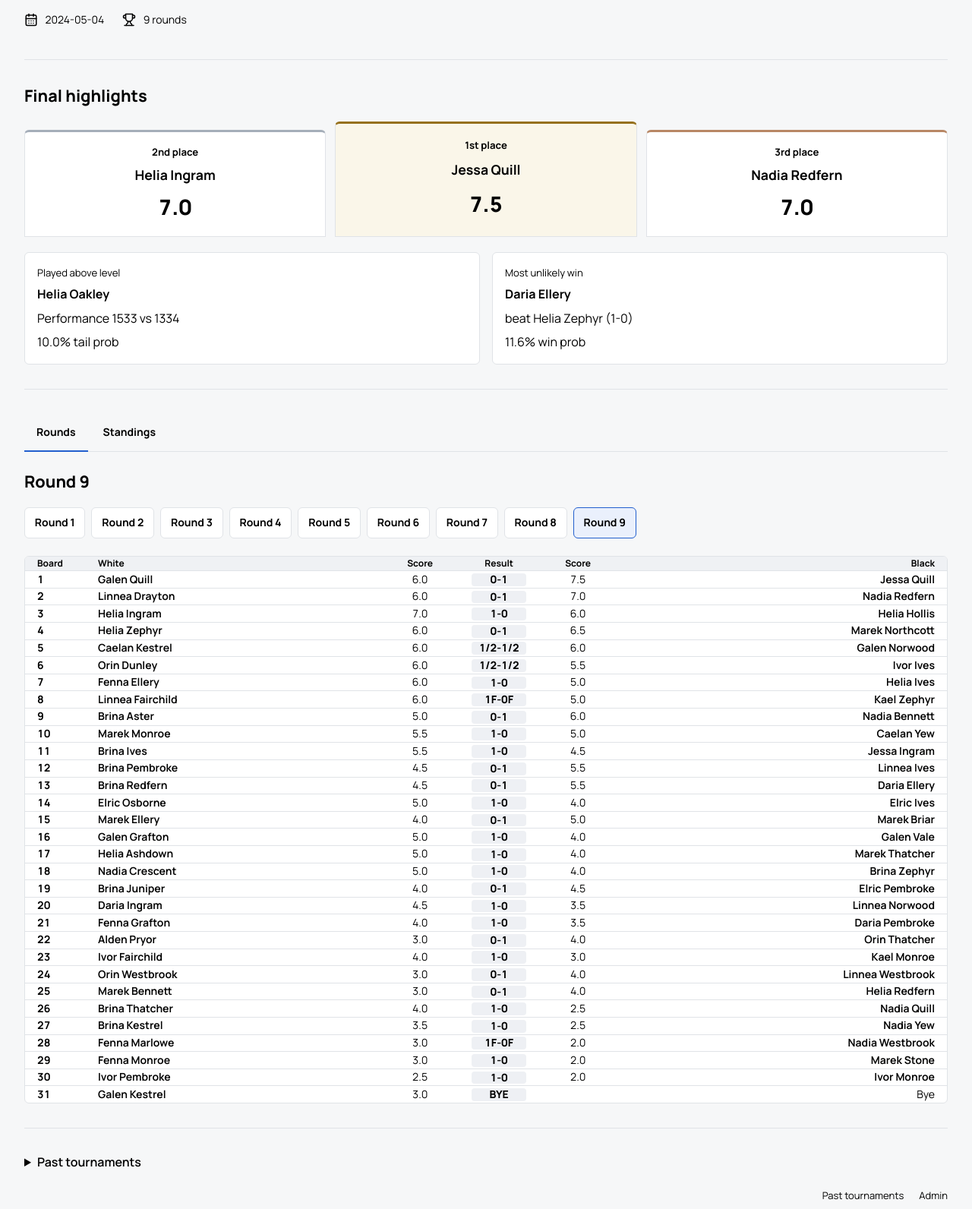
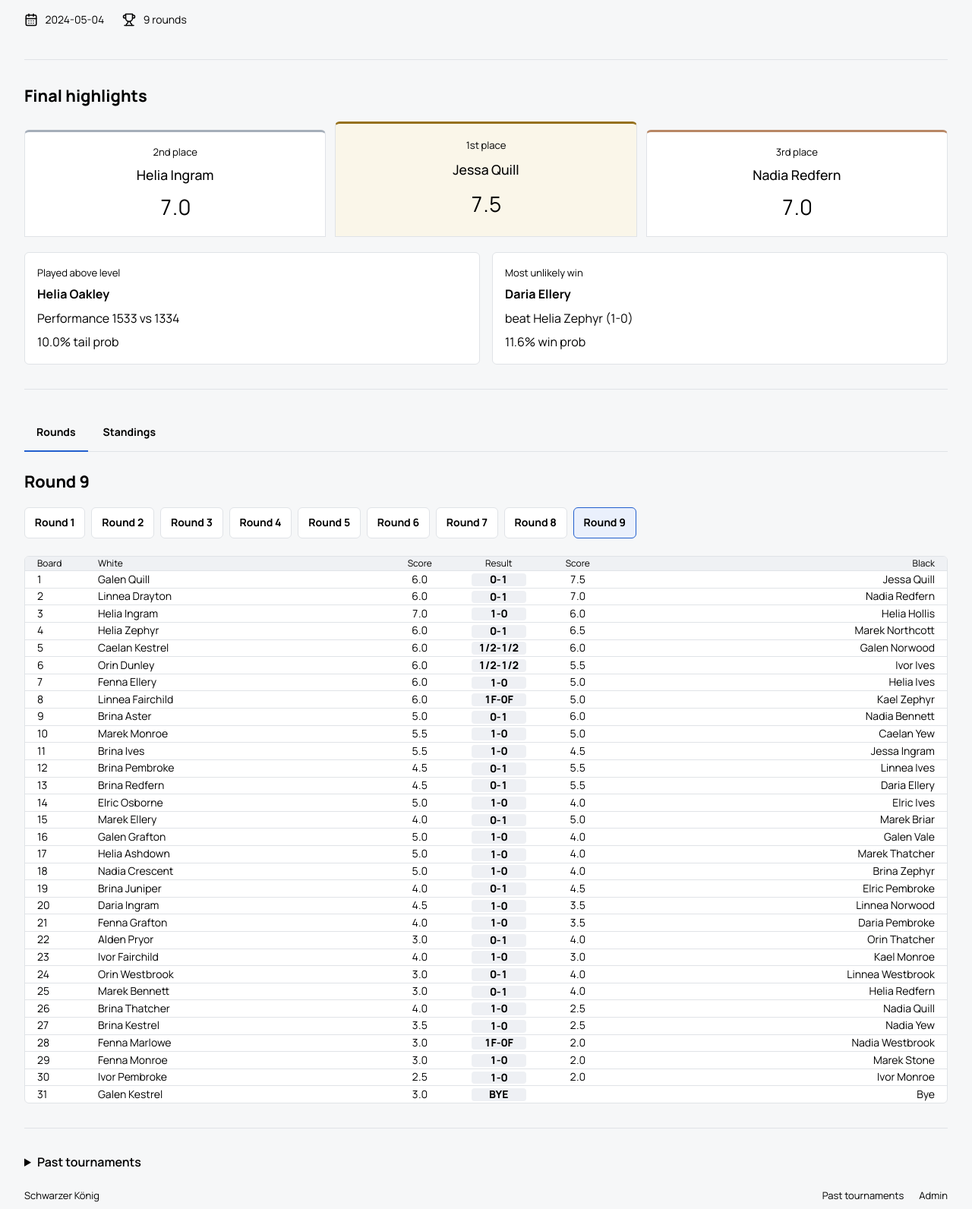
Before and after one commit to JasperDekoninck/ChessTournaments, a Flask app: a page that uses src/flaskr/templates/base.html in a window 1280 px wide. Shown: the part 184-1776 px from the top of the page at 76% size. Run offline with Flask 3, Linux system fonts and the light colour scheme; data comes from the database, SQL or seed files in the repository.

Commit message:
Refine table typography, footer, and tournament email form

```diff
--- a/src/flaskr/static/style.css
+++ b/src/flaskr/static/style.css
@@ -414,7 +414,7 @@ small {
 
 .footer-inner {
   padding-block: 0.5rem;
-  justify-content: flex-end;
+  justify-content: space-between;
 }
 
 .footer-inner a {
@@ -629,6 +629,11 @@ h2 {
   font-weight: 600;
 }
 
+.admin-email-panel .stack-form {
+  max-width: none;
+  margin-top: 1rem;
+}
+
 .rating-job {
   margin-top: 1.5rem;
 }
@@ -805,12 +810,12 @@ button.danger-subtle:hover {
 }
 
 .link-list a > span {
-  font-weight: 700;
+  font-weight: 400;
 }
 
 .link-list a.is-current span {
   color: var(--text);
-  font-weight: 700;
+  font-weight: 500;
 }
 
 .archive-list a:last-child,
@@ -845,7 +850,7 @@ td {
 th {
   color: var(--muted);
   font-size: 0.75rem;
-  font-weight: 700;
+  font-weight: 400;
   background: #eff1f4;
   white-space: nowrap;
 }
@@ -859,7 +864,7 @@ tbody tr:hover {
 }
 
 td a {
-  font-weight: 650;
+  font-weight: 400;
   color: var(--text);
 }
 
@@ -1527,7 +1532,8 @@ tr.is-waitlist .waitlist-note {
 .board-number {
   width: 5rem;
   color: var(--muted);
-  font-weight: 700;
+  font-weight: 400;
+  font-variant-numeric: normal;
 }
 
 .result-label {
@@ -1553,7 +1559,7 @@ tr.is-waitlist .waitlist-note {
   justify-content: center;
   width: 2rem;
   height: 2rem;
-  font-weight: 700;
+  font-weight: 400;
   color: var(--muted);
 }
 
@@ -1576,7 +1582,7 @@ tr.is-waitlist .waitlist-note {
 }
 
 .score-value {
-  font-weight: 800;
+  font-weight: 400;
 }
 
 .leaderboard-table td:nth-child(3) {
@@ -1605,11 +1611,12 @@ tr.is-waitlist .waitlist-note {
   display: inline-flex;
   align-items: center;
   gap: 0.4rem;
-  font-weight: 700;
+  font-weight: 400;
 }
 
 .podium-slot strong {
   font-size: 1.1rem;
+  font-weight: 500;
   max-width: 100%;
   overflow-wrap: anywhere;
 }
@@ -1620,7 +1627,7 @@ tr.is-waitlist .waitlist-note {
 
 .podium-slot > span {
   font-size: 1.75rem;
-  font-weight: 800;
+  font-weight: 400;
   font-variant-numeric: tabular-nums;
 }
 
@@ -1942,6 +1949,7 @@ tr.is-waitlist .waitlist-note {
   .public-boards-table td.board-number::before {
     display: inline;
     margin-right: 0.35rem;
+    font: inherit;
   }
 
   .public-boards-table .public-player-col-white {
--- a/src/flaskr/templates/admin_tournament.html
+++ b/src/flaskr/templates/admin_tournament.html
@@ -445,7 +445,7 @@
 <section class="section admin-email-panel">
   <details{% if email_form %} open{% endif %}>
     <summary>Email participants</summary>
-    <form method="post" action="{{ url_for('web.email_tournament', slug=tournament.slug) }}" class="stack-form centered-form" data-tournament-email>
+    <form method="post" action="{{ url_for('web.email_tournament', slug=tournament.slug) }}" class="stack-form" data-tournament-email>
       <input type="hidden" name="csrf_token" value="{{ csrf_token() }}">
       <label>
         Recipients
@@ -455,7 +455,6 @@
           <option value="both" {% if email_form.get('audience') == 'both' %}selected{% endif %}>Participants and waiting list</option>
         </select>
       </label>
-      <p class="muted">Participants include all confirmed registrations{% if tournament.is_team %}, including team members and solo players awaiting a team{% endif %}. Each address receives a separate email. Duplicate addresses and registrations without an email address are skipped.</p>
       <label>
         Subject
         <input type="text" name="subject" value="{{ email_form.get('subject', '') }}" maxlength="200" required>
--- a/src/flaskr/templates/base.html
+++ b/src/flaskr/templates/base.html
@@ -45,6 +45,7 @@
     </main>
     <footer class="site-footer">
       <div class="wrap footer-inner">
+        <span>Schwarzer K&ouml;nig</span>
         <nav aria-label="Footer navigation">
           <a href="{{ url_for('web.archive') }}">Past tournaments</a>
           <a href="{{ url_for('web.admin') }}">Admin</a>
```
